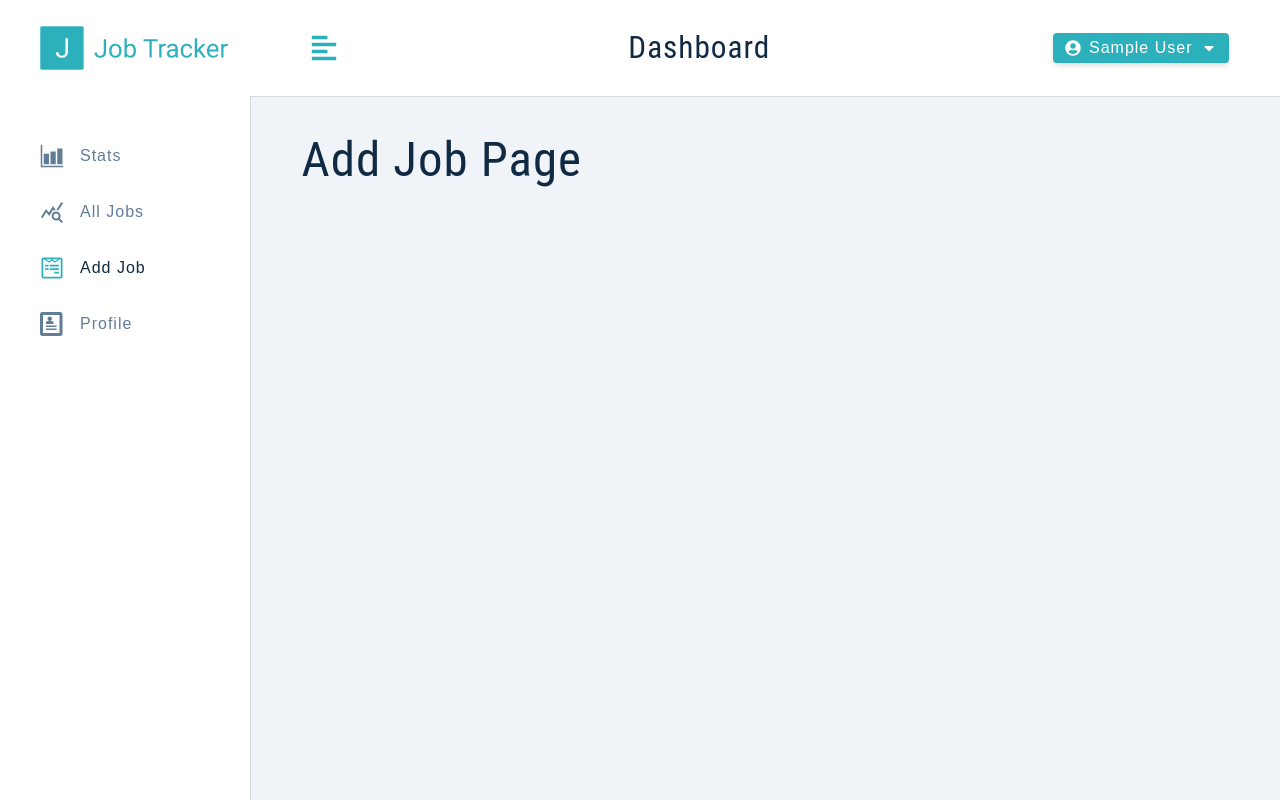
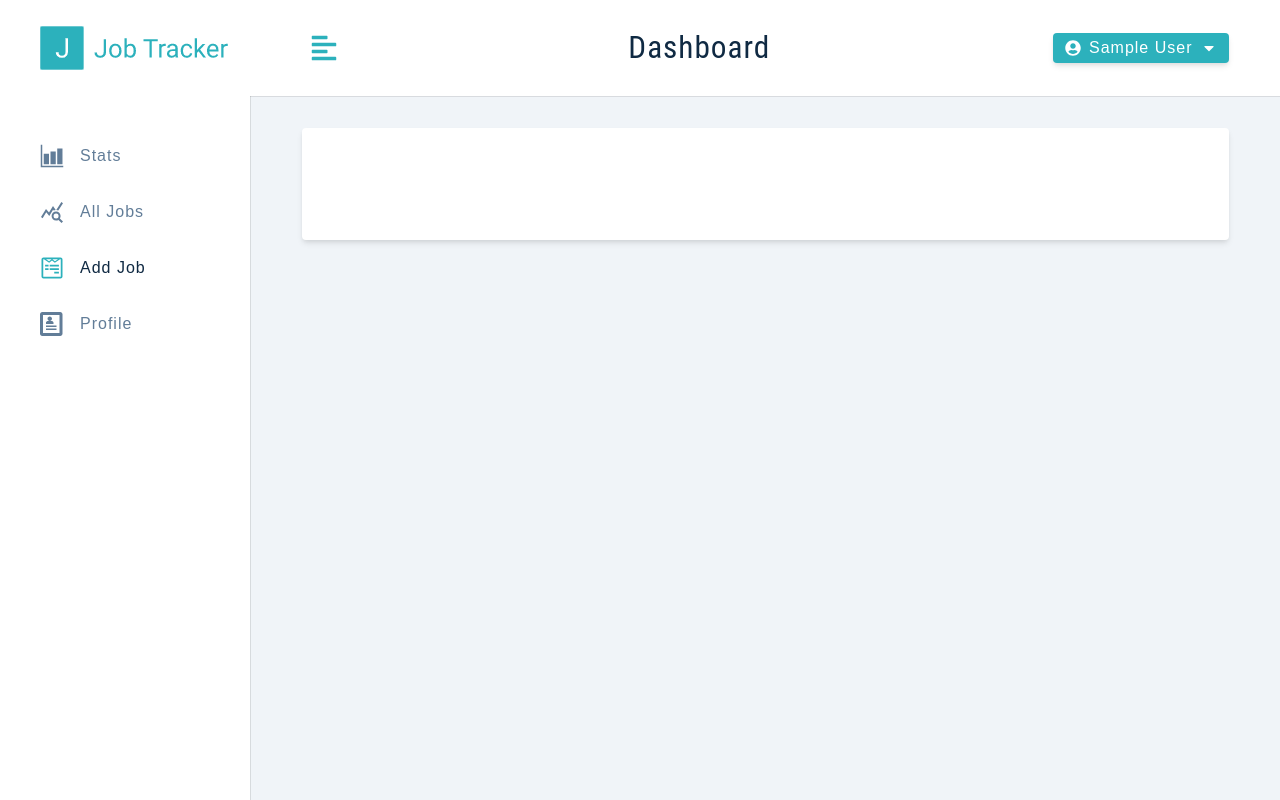
Before and after one commit to DragonSenses/job-tracker, a React (Create React App) app in the folder client/: page /add-job in a window 1280 px wide. Built offline with nearby package versions, Linux system fonts and the light colour scheme; sample sign-in values are in the browser's storage.

Commit message:
Update AddJob.js

```diff
--- a/client/src/pages/Dashboard/AddJob.js
+++ b/client/src/pages/Dashboard/AddJob.js
@@ -1,7 +1,24 @@
-import React from 'react'
+import React from 'react';
+import { FormRow, Alert } from '../../components';
+import { useAppContext } from '../../context/appContext';
+import Wrapper from '../../assets/wrappers/DashboardFormPage';
 
 export default function AddJob() {
+  const {
+    showAlert,
+    displayAlert,
+    position,
+    company,
+    jobLocation,
+    jobType,
+    jobTypeOptions,
+    status,
+    statusOptions,
+  } = useAppContext();
+
   return (
-    <h1>Add Job Page</h1>
-  )
+    <Wrapper>
+
+    </Wrapper>
+  );
 }
```
Also changed, not shown: 1 other file (tests, documents, lock files or other folders).
